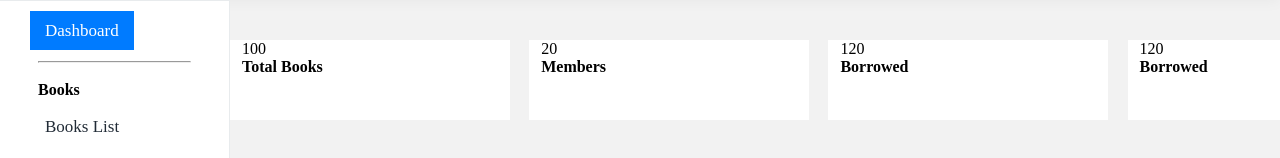
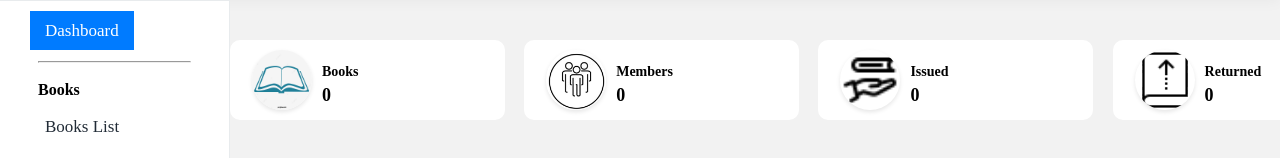
Before and after one commit to emmanuel-mwendwa/Library_Management_System, a Flask app: page /home in a window 1280 px wide. Shown: the part 60-218 px from the top of the page. Run offline with Flask 3, Linux system fonts and the light colour scheme; the visitor is signed in with stand-in values (Sample User, id 1); data that the repository does not hold is empty; parts of the project's set-up code (start-up, migrations or seed data) failed here and were passed over.

Commit message:
Dashboard styling

```diff
--- a/app/static/style.css
+++ b/app/static/style.css
@@ -127,11 +127,37 @@ div nav ul hr {
 
 .dash-card {
     height: 80px;
-    width: 280px;
+    width: 275px;
     background-color: #fff;
+    border-radius: 10px;
     padding-left: 12px;
     margin: 0px auto;
+    display: flex;
+    align-items: center;
 }
+
+.dash-card img {
+    display: block;
+    width: 60px;
+    height: 60px;
+    border-radius: 50%;
+    color: #fff;
+    margin:auto 10px;
+    box-shadow: 0 2px 4px rgba(0, 0, 0, 0.1);
+    object-fit: contain;
+}
+
+.dash-card h4 {
+    font-size: 14px;
+    margin-top: 10px;
+}
+
+.dash-card p {
+    font-size: 18px;
+    font-weight: bold;
+    margin-top: 5px;
+}
+
 
 .recent-members,
 .recent-books,
--- a/app/templates/index.html
+++ b/app/templates/index.html
@@ -3,27 +3,35 @@ styles %} {{ super() }} {% endblock %} {% block content %} {{ super() }}
 
 <div class="dash-card-container">
   <div class="dash-card">
-    <i></i>
-    <p>100</p>
-    <h4>Total Books</h4>
+    <img src="{{ url_for('static', filename='/images/books.jpg')}}" alt="">
+    <div>
+      <h4>Books</h4>
+      <p>{{ total_books }}</p>
+    </div>
   </div>
 
   <div class="dash-card">
-    <i></i>
-    <p>20</p>
-    <h4>Members</h4>
+    <img src="{{ url_for('static', filename='/images/members.png')}}" alt="">
+    <div>
+      <h4>Members</h4>
+      <p>{{ total_members }}</p>
+    </div>
   </div>
 
   <div class="dash-card">
-    <i></i>
-    <p>120</p>
-    <h4>Borrowed</h4>
+    <img src="{{ url_for('static', filename='/images/issue.png')}}" alt="">
+    <div>
+      <h4>Issued</h4>
+      <p>{{ total_borrowed }}</p>
+    </div>
   </div>
 
   <div class="dash-card">
-    <i></i>
-    <p>120</p>
-    <h4>Borrowed</h4>
+    <img src="{{ url_for('static', filename='/images/return.png')}}" alt="">
+    <div>
+      <h4>Returned</h4>
+      <p>{{ total_returned }}</p>
+    </div>
   </div>
 
   <div class="recent-members">
--- a/main.py
+++ b/main.py
@@ -17,6 +17,11 @@ def index():
 @app.route("/home")
 def home():
 
+    total_books = Book.query.count()
+    total_members = Member.query.count()
+    total_borrowed = Transaction.query.filter_by(status="Borrowed").count()
+    total_returned = Transaction.query.filter_by(status="Returned").count()
+
     recent_books = Book.query.order_by(Book.created_at.desc()).limit(4).all()
 
     recent_members = Member.query.order_by(Member.created_at.desc()).limit(4).all()
@@ -34,6 +39,8 @@ def home():
                         .all()
 
     return render_template("index.html",
+                           total_books=total_books, total_members=total_members,
+                           total_borrowed=total_borrowed, total_returned=total_returned,
                            recent_books=recent_books, recent_members=recent_members, recent_issues=recent_issues, recent_returns=recent_returns
                            )
 
```
Also changed, not shown: app/static/images/books.jpg (added), app/static/images/issue.png (added), app/static/images/members.png (added), app/static/images/return.png (added).
